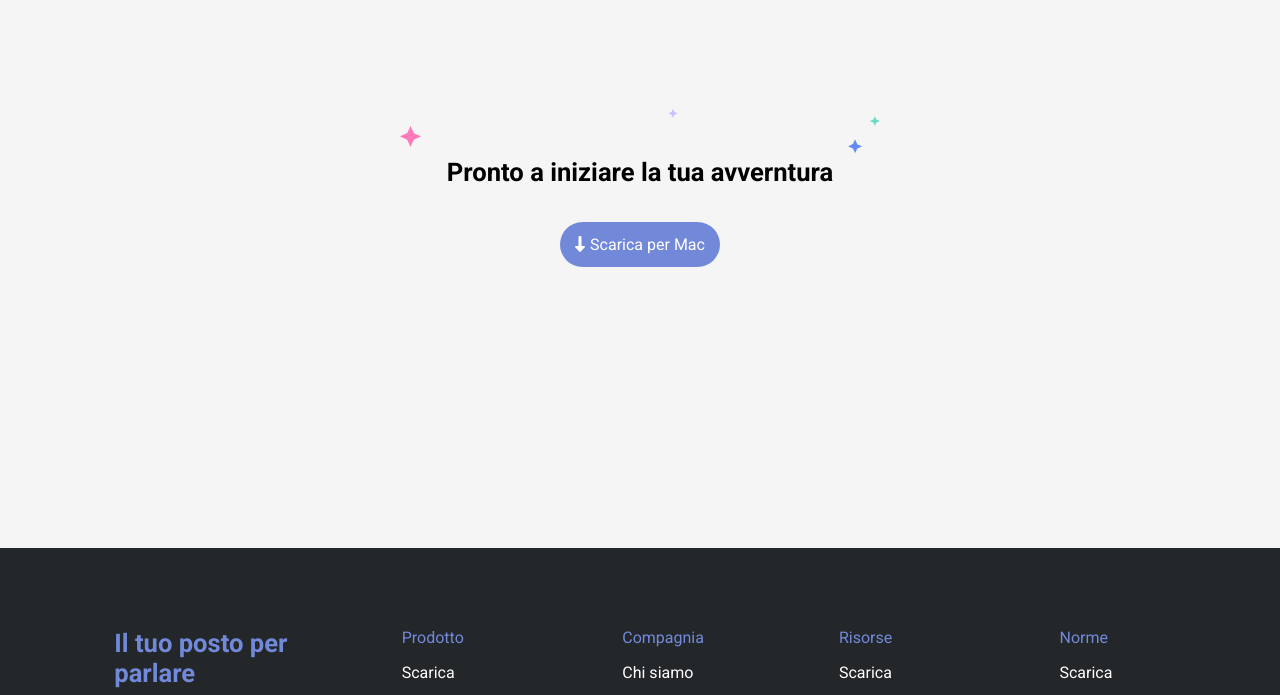
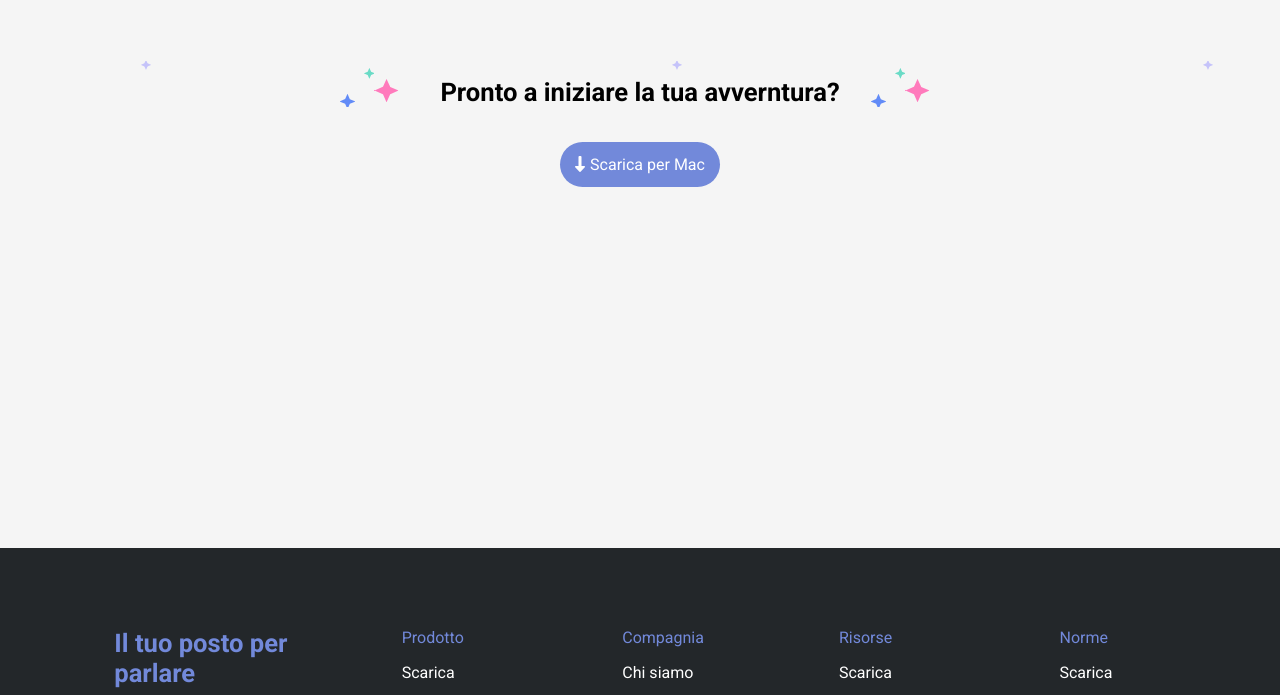
Before and after one commit to cinvenz/htmlcss-discord, a plain HTML site: page index.html in a window 1280 px wide. Shown: the part 3132-3827 px from the top of the page. Drawn offline with Linux system fonts and the light colour scheme; a web font is replaced by a local one.

Commit message:
ultimi ritocchi

```diff
--- a/css/style.css
+++ b/css/style.css
@@ -202,7 +202,7 @@ h1 {
 .h3-stars {
     font-size: 1.6em;
     margin-bottom: 3rem;
-
+    padding-top: 1rem;
 }
 
 .link-mac-purple {
@@ -287,6 +287,11 @@ h1 {
     color: white;
 }
 
+.container-stars {
+    background-image: url(../img/stars.svg);
+    background-position: center;
+}
+
 .footer-flex li {
     list-style: none;
     margin-bottom: 1rem;
--- a/index.html
+++ b/index.html
@@ -101,8 +101,10 @@
 
             <img src="img/item4-big.svg" alt="">
 
-            <img class="img-stars" src="img/stars.svg" alt="">
-            <h3 class="h3-stars">Pronto a iniziare la tua avverntura</h3>
+            <!-- <img class="img-stars" src="img/stars.svg" alt=""> -->
+            <div class="container-stars">
+            <h3 class="h3-stars">Pronto a iniziare la tua avverntura?</h3>
+            </div>
 
             <a class="link-mac-purple" href=""><i class="fa-solid fa-down-long"></i>Scarica per Mac</a>
         </div>
```
